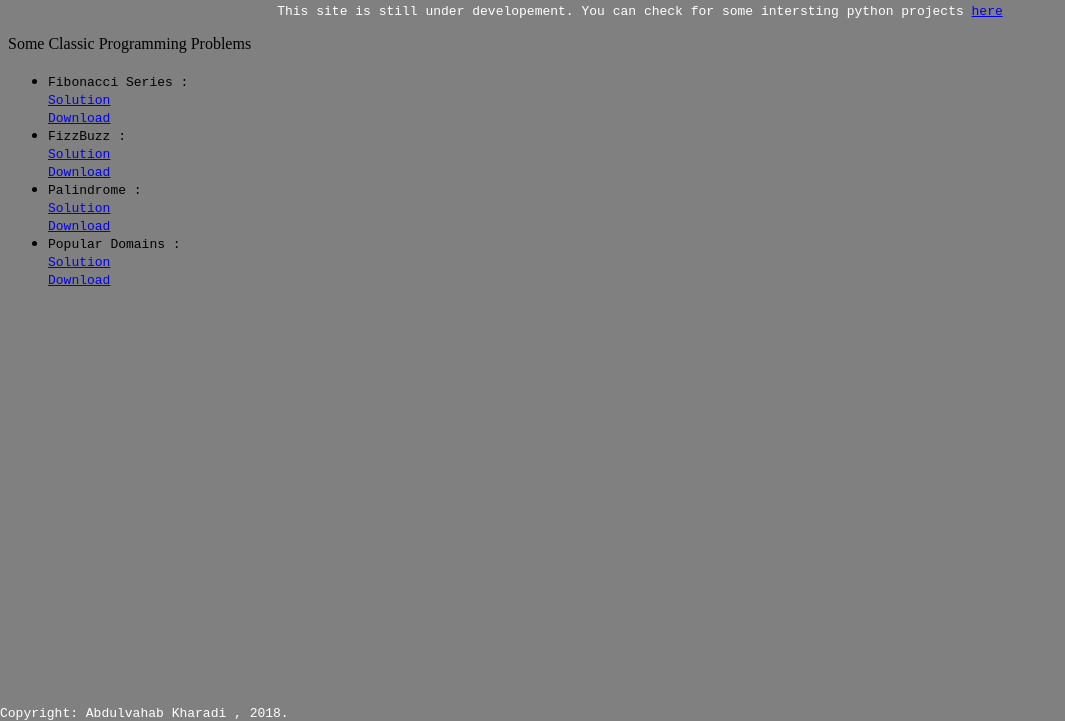
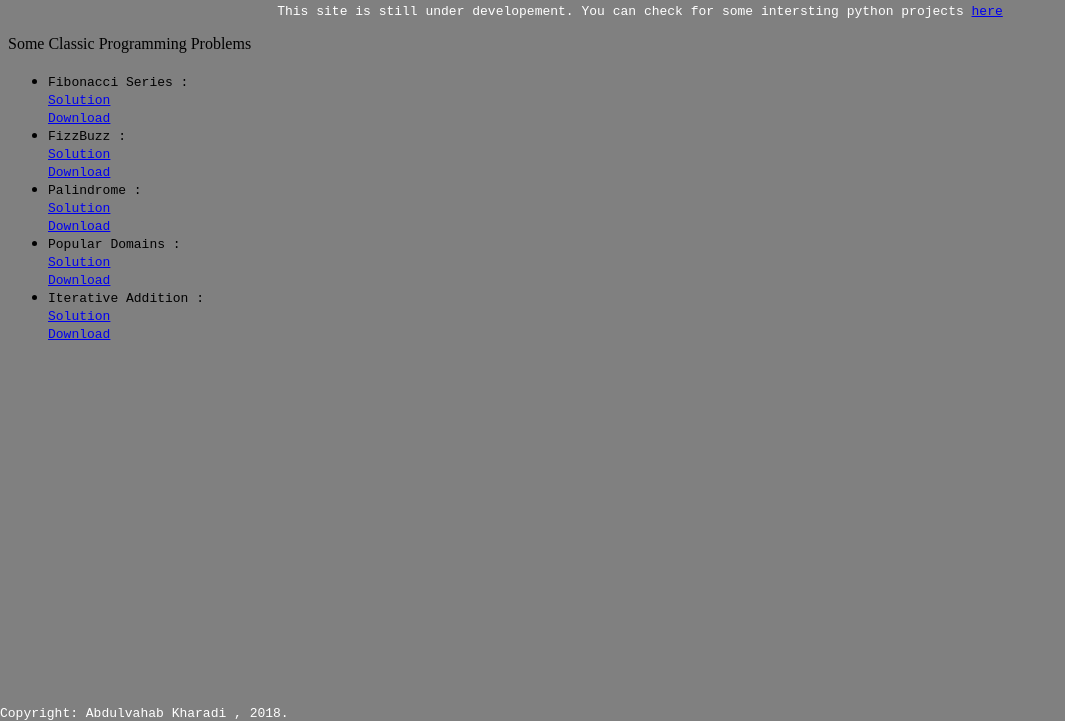
Before and after one commit to abdulvahab/Coding_Interview_Problems, a plain HTML site: page index.html in a window 1280 px wide. Shown: the part 79-800 px from the top of the page, without its empty margins (0-1065 px from the left). Drawn offline with Linux system fonts and the light colour scheme.

Commit message:
Changed to index.html

```diff
--- a/index.html
+++ b/index.html
@@ -27,7 +27,13 @@
 	<a href="http://pycode.co.uk/Palindrome/palindrome.py.zip">Download </a> </code></li>
 	<li><code>Popular Domains :<br />
 	<a href="https://github.com/abdulvahab/classic_problems/blob/master/PopularDomains/popular_domain.py">Solution </a><br />
-	<a href="http://pycode.co.uk/PopularDomains/popular_domain.py.zip">Download </a> </code>
+	<a href="http://pycode.co.uk/PopularDomains/popular_domain.py.zip">Download </a> </code></li>
+	<li><code>Iterative Addition :<br />
+	<a href="https://github.com/abdulvahab/Coding_Interview_Problems/blob/master/IterativeAddition/iterative_addition.py">Solution </a><br />
+	<a href="http://pycode.co.uk/IterativeAddition/iterative_addition.py.zip">Download </a> </code></li>
+
+
+
 	<p></p>
 
 	<ul>
```
